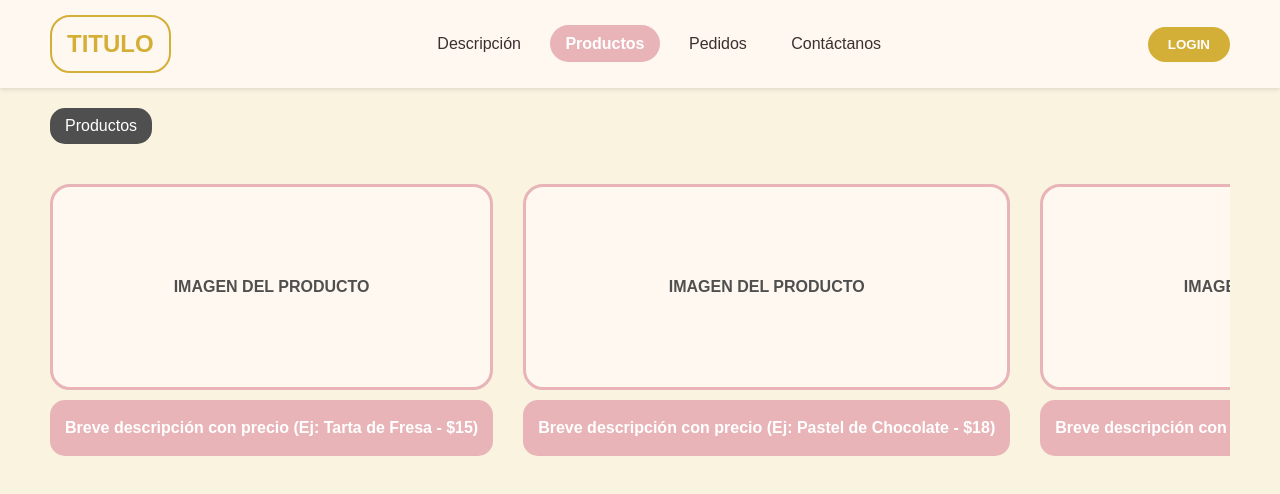
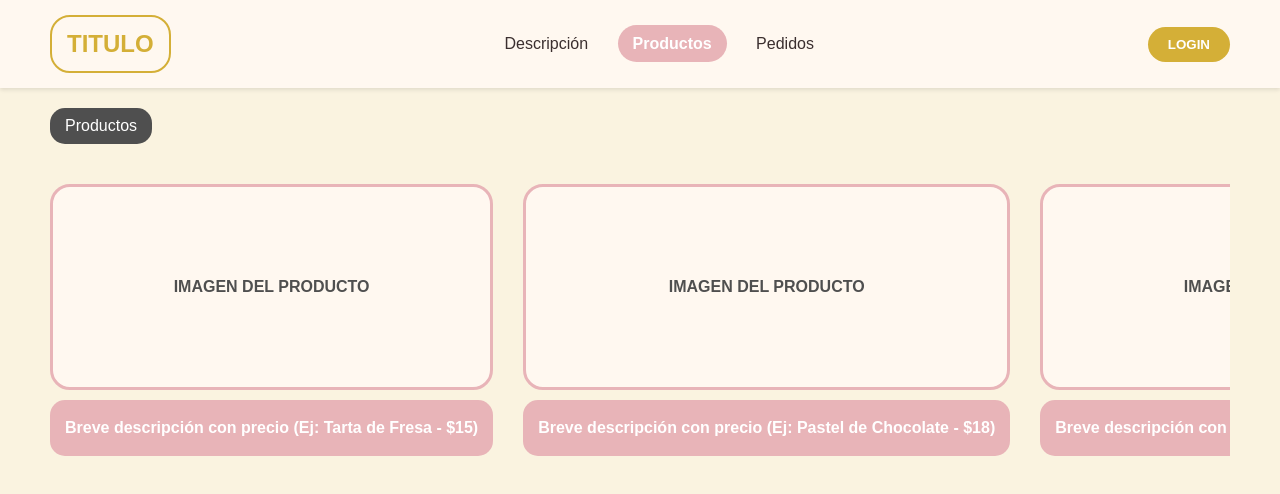
Before and after one commit to LeninK8/Sweet_Route, a plain HTML site: page productos.html in a window 1280 px wide. Drawn offline with Linux system fonts and the light colour scheme.

Commit message:
Update productos.html

```diff
--- a/productos.html
+++ b/productos.html
@@ -13,7 +13,6 @@
             <a href="index.html">Descripción</a>
             <a href="productos.html" class="active">Productos</a>
             <a href="pedidos.html">Pedidos</a>
-            <a href="#">Contáctanos</a>
         </nav>
         <div class="login-container">
             <button class="login-btn">LOGIN</button>
```
